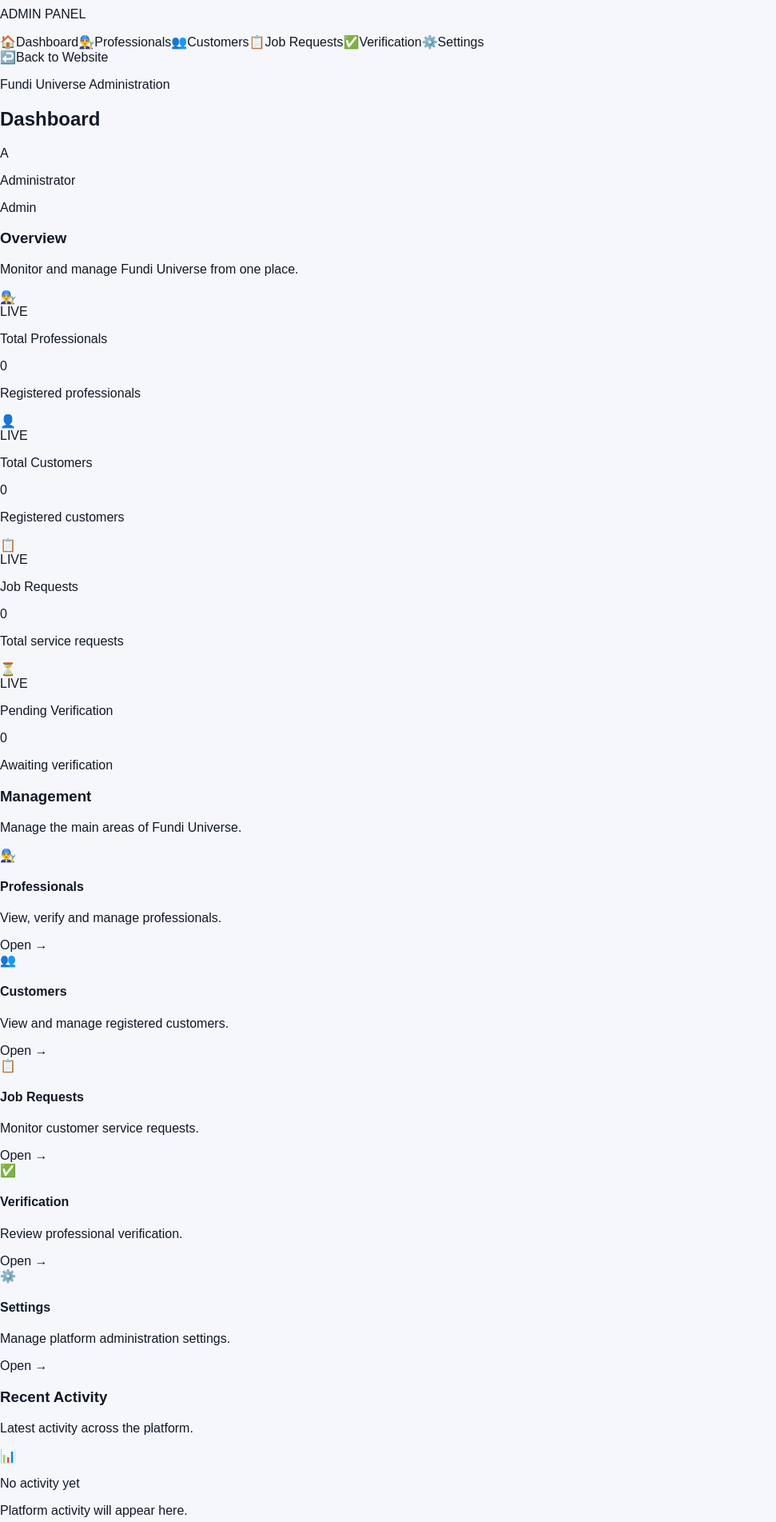
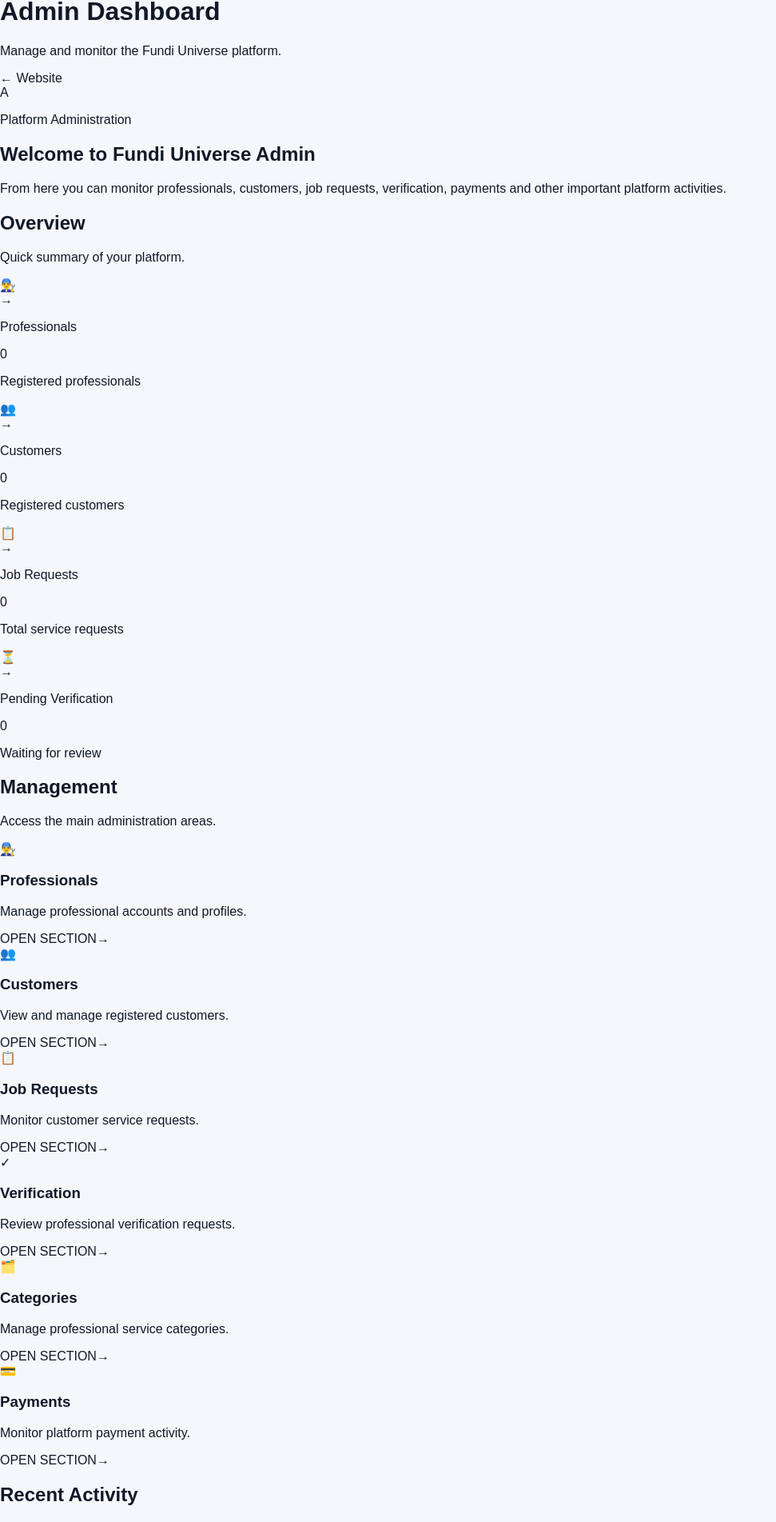
Before and after one commit to frankigogo19-beep/fundi-universe, a Next.js app: page /admin/dashboard in a window 1280 px wide. Shown: the part 59-1962 px from the top of the page at 80% size, without its empty margins (0-971 px from the left). Built offline with nearby package versions, Linux system fonts and the light colour scheme.

Commit message:
Refactor dashboard layout and update card titles
Updated dashboard to improve clarity and organization of statistics and management items.

```diff
--- a/app/admin/dashboard/page.js
+++ b/app/admin/dashboard/page.js
@@ -3,37 +3,41 @@
 
 import Link from "next/link";
 
-const stats = [
+const overviewCards = [
   {
-    title: "Total Professionals",
+    title: "Professionals",
     value: "0",
     description: "Registered professionals",
     icon: "👨‍🔧",
+    href: "/admin/dashboard/professionals",
   },
   {
-    title: "Total Customers",
+    title: "Customers",
     value: "0",
     description: "Registered customers",
-    icon: "👤",
+    icon: "👥",
+    href: "/admin/dashboard/customers",
   },
   {
     title: "Job Requests",
     value: "0",
     description: "Total service requests",
     icon: "📋",
+    href: "/admin/dashboard/jobs",
   },
   {
     title: "Pending Verification",
     value: "0",
-    description: "Awaiting verification",
+    description: "Waiting for review",
     icon: "⏳",
+    href: "/admin/dashboard/verification",
   },
 ];
 
-const management = [
+const managementItems = [
   {
     title: "Professionals",
-    description: "View, verify and manage professionals.",
+    description: "Manage professional accounts and profiles.",
     icon: "👨‍🔧",
     href: "/admin/dashboard/professionals",
   },
@@ -51,273 +55,236 @@ const management = [
   },
   {
     title: "Verification",
-    description: "Review professional verification.",
-    icon: "✅",
+    description: "Review professional verification requests.",
+    icon: "✓",
     href: "/admin/dashboard/verification",
   },
   {
-    title: "Settings",
-    description: "Manage platform administration settings.",
-    icon: "⚙️",
-    href: "/admin/dashboard/settings",
+    title: "Categories",
+    description: "Manage professional service categories.",
+    icon: "🗂️",
+    href: "/admin/dashboard/categories",
+  },
+  {
+    title: "Payments",
+    description: "Monitor platform payment activity.",
+    icon: "💳",
+    href: "/admin/dashboard/payments",
   },
 ];
 
 export default function AdminDashboard() {
   return (
-    <div className="min-h-screen bg-slate-100 text-slate-900">
-      <div className="flex min-h-screen">
+    <main className="min-h-screen bg-slate-100 text-slate-900">
+      {/* Header */}
+      <header className="border-b bg-white">
+        <div className="mx-auto flex max-w-7xl items-center justify-between px-6 py-5">
+          <div>
+            <p className="text-sm font-medium text-blue-600">
+              Fundi Universe
+            </p>
 
-        {/* SIDEBAR */}
-        <aside className="hidden md:flex w-64 bg-slate-950 text-white flex-col">
-
-          <div className="px-6 py-7 border-b border-slate-800">
-            <h1 className="text-xl font-bold">
-              FUNDI UNIVERSE
+            <h1 className="mt-1 text-2xl font-bold tracking-tight">
+              Admin Dashboard
             </h1>
 
-            <p className="text-xs text-slate-400 mt-1">
-              ADMIN PANEL
+            <p className="mt-1 text-sm text-slate-500">
+              Manage and monitor the Fundi Universe platform.
             </p>
           </div>
 
-          <nav className="flex-1 px-4 py-6 space-y-2">
-
+          <div className="flex items-center gap-3">
             <Link
-              href="/admin/dashboard"
-              className="flex items-center gap-3 px-4 py-3 rounded-xl bg-white text-slate-950 font-semibold"
+              href="/"
+              className="rounded-xl border bg-white px-4 py-2.5 text-sm font-semibold text-slate-700 shadow-sm transition hover:bg-slate-50"
             >
-              <span>🏠</span>
-              Dashboard
+              ← Website
             </Link>
 
-            <Link
-              href="/admin/dashboard/professionals"
-              className="flex items-center gap-3 px-4 py-3 rounded-xl text-slate-300 hover:bg-slate-800"
-            >
-              <span>👨‍🔧</span>
-              Professionals
-            </Link>
+            <div className="flex h-11 w-11 items-center justify-center rounded-full bg-slate-900 text-lg text-white">
+              A
+            </div>
+          </div>
+        </div>
+      </header>
 
-            <Link
-              href="/admin/dashboard/customers"
-              className="flex items-center gap-3 px-4 py-3 rounded-xl text-slate-300 hover:bg-slate-800"
-            >
-              <span>👥</span>
-              Customers
-            </Link>
+      {/* Main content */}
+      <div className="mx-auto max-w-7xl px-6 py-8">
+        {/* Welcome */}
+        <section className="mb-8 rounded-2xl bg-slate-900 p-7 text-white shadow-sm">
+          <p className="text-sm font-medium text-slate-300">
+            Platform Administration
+          </p>
 
-            <Link
-              href="/admin/dashboard/jobs"
-              className="flex items-center gap-3 px-4 py-3 rounded-xl text-slate-300 hover:bg-slate-800"
-            >
-              <span>📋</span>
-              Job Requests
-            </Link>
+          <h2 className="mt-2 text-3xl font-bold">
+            Welcome to Fundi Universe Admin
+          </h2>
 
-            <Link
-              href="/admin/dashboard/verification"
-              className="flex items-center gap-3 px-4 py-3 rounded-xl text-slate-300 hover:bg-slate-800"
-            >
-              <span>✅</span>
-              Verification
-            </Link>
+          <p className="mt-3 max-w-2xl text-sm leading-6 text-slate-300">
+            From here you can monitor professionals, customers, job requests,
+            verification, payments and other important platform activities.
+          </p>
+        </section>
 
-            <Link
-              href="/admin/dashboard/settings"
-              className="flex items-center gap-3 px-4 py-3 rounded-xl text-slate-300 hover:bg-slate-800"
-            >
-              <span>⚙️</span>
-              Settings
-            </Link>
-
-          </nav>
-
-          <div className="p-4 border-t border-slate-800">
-            <Link
-              href="/"
-              className="flex items-center gap-3 px-4 py-3 rounded-xl text-slate-300 hover:bg-slate-800"
-            >
-              <span>↩️</span>
-              Back to Website
-            </Link>
+        {/* Overview */}
+        <section>
+          <div className="mb-4">
+            <h2 className="text-xl font-bold">Overview</h2>
+            <p className="mt-1 text-sm text-slate-500">
+              Quick summary of your platform.
+            </p>
           </div>
 
-        </aside>
+          <div className="grid gap-5 sm:grid-cols-2 xl:grid-cols-4">
+            {overviewCards.map((card) => (
+              <Link
+                key={card.title}
+                href={card.href}
+                className="group rounded-2xl border border-slate-200 bg-white p-6 shadow-sm transition hover:-translate-y-1 hover:shadow-md"
+              >
+                <div className="flex items-start justify-between">
+                  <div className="flex h-12 w-12 items-center justify-center rounded-xl bg-slate-100 text-2xl">
+                    {card.icon}
+                  </div>
 
-        {/* MAIN CONTENT */}
-        <main className="flex-1">
+                  <span className="text-xl text-slate-300 transition group-hover:text-blue-600">
+                    →
+                  </span>
+                </div>
 
-          {/* TOP BAR */}
-          <header className="bg-white border-b border-slate-200">
-            <div className="px-6 md:px-10 py-5 flex items-center justify-between">
-
-              <div>
-                <p className="text-sm text-slate-500">
-                  Fundi Universe Administration
+                <p className="mt-6 text-sm font-medium text-slate-500">
+                  {card.title}
                 </p>
 
-                <h2 className="text-2xl md:text-3xl font-bold mt-1">
-                  Dashboard
-                </h2>
+                <p className="mt-1 text-3xl font-bold">{card.value}</p>
+
+                <p className="mt-2 text-xs text-slate-400">
+                  {card.description}
+                </p>
+              </Link>
+            ))}
+          </div>
+        </section>
+
+        {/* Management */}
+        <section className="mt-10">
+          <div className="mb-4">
+            <h2 className="text-xl font-bold">Management</h2>
+            <p className="mt-1 text-sm text-slate-500">
+              Access the main administration areas.
+            </p>
           </div>
 
-              <div className="hidden sm:flex items-center gap-3">
-                <div className="h-10 w-10 rounded-full bg-slate-900 text-white flex items-center justify-center">
-                  A
+          <div className="grid gap-5 md:grid-cols-2 xl:grid-cols-3">
+            {managementItems.map((item) => (
+              <Link
+                key={item.title}
+                href={item.href}
+                className="group rounded-2xl border border-slate-200 bg-white p-6 shadow-sm transition hover:-translate-y-1 hover:border-blue-200 hover:shadow-md"
+              >
+                <div className="flex items-center gap-4">
+                  <div className="flex h-14 w-14 shrink-0 items-center justify-center rounded-2xl bg-slate-100 text-2xl">
+                    {item.icon}
                   </div>
 
                   <div>
-                  <p className="text-sm font-semibold">
-                    Administrator
-                  </p>
-
-                  <p className="text-xs text-slate-500">
-                    Admin
+                    <h3 className="font-bold">{item.title}</h3>
+                    <p className="mt-1 text-sm leading-5 text-slate-500">
+                      {item.description}
                     </p>
                   </div>
                 </div>
 
+                <div className="mt-6 flex items-center justify-between border-t pt-4">
+                  <span className="text-xs font-semibold text-slate-400">
+                    OPEN SECTION
+                  </span>
+
+                  <span className="font-semibold text-blue-600 transition group-hover:translate-x-1">
+                    →
+                  </span>
                 </div>
-          </header>
+              </Link>
+            ))}
+          </div>
+        </section>
 
-          {/* CONTENT */}
-          <section className="px-6 md:px-10 py-8 max-w-7xl mx-auto">
-
-            {/* INTRO */}
-            <div className="mb-8">
-              <h3 className="text-xl font-semibold">
-                Overview
-              </h3>
-
-              <p className="text-sm text-slate-500 mt-1">
-                Monitor and manage Fundi Universe from one place.
+        {/* Activity */}
+        <section className="mt-10 grid gap-6 lg:grid-cols-2">
+          <div className="rounded-2xl border border-slate-200 bg-white p-6 shadow-sm">
+            <div className="flex items-center justify-between">
+              <div>
+                <h2 className="font-bold">Recent Activity</h2>
+                <p className="mt-1 text-sm text-slate-500">
+                  Latest platform activities.
                 </p>
               </div>
 
-            {/* STAT CARDS */}
-            <div className="grid grid-cols-1 sm:grid-cols-2 xl:grid-cols-4 gap-6">
-
-              {stats.map((stat) => (
-                <div
-                  key={stat.title}
-                  className="bg-white rounded-2xl border border-slate-200 p-6 shadow-sm"
-                >
-
-                  <div className="flex items-start justify-between">
-
-                    <div className="h-12 w-12 rounded-xl bg-slate-100 flex items-center justify-center text-2xl">
-                      {stat.icon}
+              <span className="rounded-full bg-slate-100 px-3 py-1 text-xs font-semibold text-slate-500">
+                LIVE
+              </span>
             </div>
 
-                    <span className="text-xs font-medium text-slate-400">
-                      LIVE
-                    </span>
+            <div className="mt-6 rounded-xl border border-dashed border-slate-300 p-8 text-center">
+              <div className="text-3xl">📊</div>
 
+              <p className="mt-3 font-semibold text-slate-700">
+                No activity yet
+              </p>
+
+              <p className="mt-1 text-sm text-slate-400">
+                Recent platform activity will appear here.
+              </p>
+            </div>
           </div>
 
-                  <p className="text-sm text-slate-500 mt-6">
-                    {stat.title}
-                  </p>
+          {/* Verification */}
+          <div className="rounded-2xl border border-slate-200 bg-white p-6 shadow-sm">
+            <div>
+              <h2 className="font-bold">Professional Verification</h2>
 
-                  <p className="text-3xl font-bold mt-2">
-                    {stat.value}
-                  </p>
-
-                  <p className="text-xs text-slate-400 mt-2">
-                    {stat.description}
-                  </p>
-
-                </div>
-              ))}
-
-            </div>
-
-            {/* MANAGEMENT */}
-            <div className="mt-12">
-
-              <div className="mb-6">
-                <h3 className="text-xl font-semibold">
-                  Management
-                </h3>
-
-                <p className="text-sm text-slate-500 mt-1">
-                  Manage the main areas of Fundi Universe.
+              <p className="mt-1 text-sm text-slate-500">
+                Monitor professional verification status.
               </p>
             </div>
 
-              <div className="grid grid-cols-1 sm:grid-cols-2 xl:grid-cols-3 gap-6">
-
-                {management.map((item) => (
-                  <Link
-                    key={item.title}
-                    href={item.href}
-                    className="bg-white rounded-2xl border border-slate-200 p-6 shadow-sm hover:shadow-md hover:-translate-y-0.5 transition"
-                  >
-
-                    <div className="h-12 w-12 rounded-xl bg-slate-100 flex items-center justify-center text-2xl">
-                      {item.icon}
-                    </div>
-
-                    <h4 className="text-lg font-bold mt-5">
-                      {item.title}
-                    </h4>
-
-                    <p className="text-sm text-slate-500 mt-2 leading-6">
-                      {item.description}
-                    </p>
-
-                    <div className="mt-5 text-sm font-semibold">
-                      Open →
-                    </div>
-
-                  </Link>
-                ))}
-
-              </div>
-
-            </div>
-
-            {/* RECENT ACTIVITY */}
-            <div className="mt-12">
-
-              <div className="bg-white rounded-2xl border border-slate-200 shadow-sm">
-
-                <div className="px-6 py-5 border-b border-slate-200">
-                  <h3 className="text-lg font-bold">
-                    Recent Activity
-                  </h3>
-
-                  <p className="text-sm text-slate-500 mt-1">
-                    Latest activity across the platform.
+            <div className="mt-6 grid grid-cols-3 gap-3">
+              <div className="rounded-xl bg-amber-50 p-4 text-center">
+                <p className="text-2xl font-bold text-amber-600">0</p>
+                <p className="mt-1 text-xs font-medium text-amber-700">
+                  Pending
                 </p>
               </div>
 
-                <div className="px-6 py-12 text-center">
-
-                  <div className="text-4xl">
-                    📊
+              <div className="rounded-xl bg-emerald-50 p-4 text-center">
+                <p className="text-2xl font-bold text-emerald-600">0</p>
+                <p className="mt-1 text-xs font-medium text-emerald-700">
+                  Approved
+                </p>
               </div>
 
-                  <p className="font-semibold mt-4">
-                    No activity yet
+              <div className="rounded-xl bg-red-50 p-4 text-center">
+                <p className="text-2xl font-bold text-red-600">0</p>
+                <p className="mt-1 text-xs font-medium text-red-700">
+                  Rejected
                 </p>
-
-                  <p className="text-sm text-slate-500 mt-1">
-                    Platform activity will appear here.
-                  </p>
-
+              </div>
             </div>
 
+            <Link
+              href="/admin/dashboard/verification"
+              className="mt-6 block rounded-xl bg-slate-900 px-4 py-3 text-center text-sm font-semibold text-white transition hover:bg-slate-800"
+            >
+              Manage Verification
+            </Link>
           </div>
-
-            </div>
-
         </section>
 
+        {/* Footer */}
+        <footer className="py-10 text-center text-xs text-slate-400">
+          Fundi Universe Administration • Private Admin Area
+        </footer>
+      </div>
     </main>
-
-      </div>
-    </div>
   );
 }
```
Lines whose indentation alone changed are shown as unchanged.
